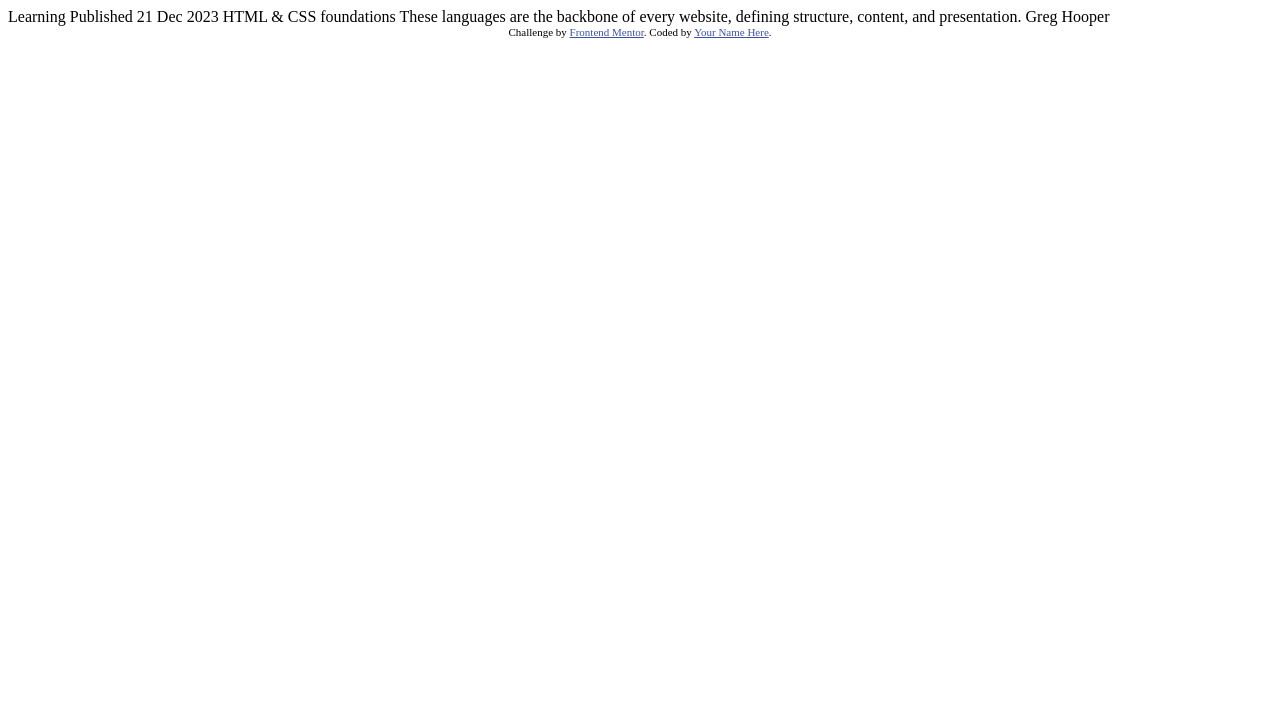
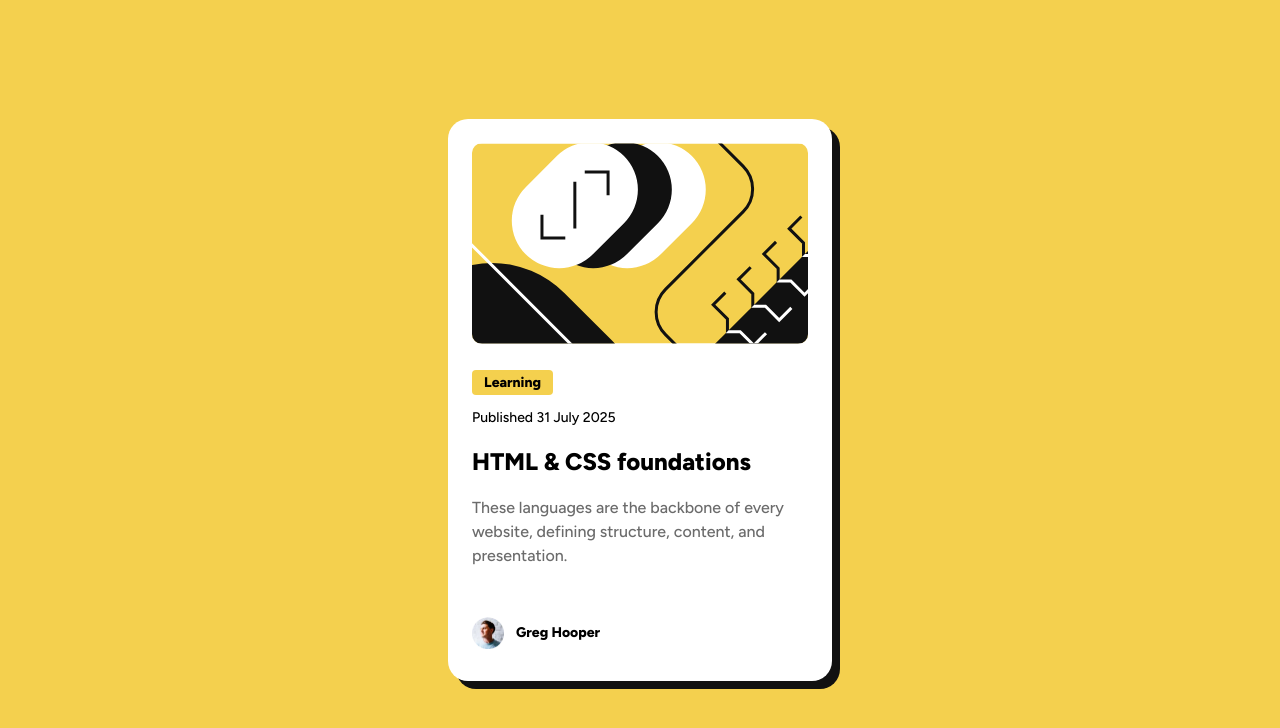
Before and after one commit to Sgrprsd/git-test, a plain HTML site: page blog-preview-card-main/index.html in a window 1280 px wide. Drawn offline with Linux system fonts and the light colour scheme.

Commit message:
Preview Card Main

```diff
--- /dev/null
+++ b/blog-preview-card-main/index.css
@@ -0,0 +1,124 @@
+:root {
+  --yellow: #f4d04e;
+  --gray-950: #111111;
+  --gray-500: #6b6b6b;
+  --white: #ffffff;
+}
+
+body {
+  margin: 0;
+  padding: 0;
+  font-family: "Figtree", sans-serif;
+}
+
+.container {
+  background-color: var(--yellow);
+  height: 100vh;
+  display: flex;
+  justify-content: center;
+  align-items: center;
+}
+
+.card {
+  max-width: 384px;
+  border-radius: 20px;
+  padding: 24px;
+  background-color: var(--white);
+  display: flex;
+  flex-direction: column;
+  row-gap: 24px;
+  box-shadow: 8px 8px 0px 0px var(--gray-950);
+  transition: transform 0.2s ease, box-shadow 0.2s ease;
+}
+
+.image > img {
+  width: 100%;
+  border-radius: 10px;
+  object-fit: cover;
+}
+
+.content {
+  > span {
+    padding: 4px 12px;
+    border-radius: 4px;
+    background-color: var(--yellow);
+    font-size: 14px;
+    line-height: 150%;
+    letter-spacing: 0px;
+    font-weight: 800;
+  }
+
+  > p:nth-of-type(1) {
+    font-size: 14px;
+    line-height: 150%;
+    letter-spacing: 0px;
+    font-weight: 500;
+  }
+
+  > h1 {
+    font-size: 24px;
+    line-height: 150%;
+    letter-spacing: 0px;
+    font-weight: 800;
+  }
+
+  > p:nth-of-type(2) {
+    color: var(--gray-500);
+    font-size: 16px;
+    line-height: 150%;
+    letter-spacing: 0px;
+    font-weight: 500;
+  }
+}
+
+.footer {
+  display: flex;
+  column-gap: 12px;
+  align-items: center;
+
+  > img {
+    height: 32px;
+    width: 32px;
+  }
+
+  > p {
+    font-size: 14px;
+    line-height: 150%;
+    letter-spacing: 0px;
+    font-weight: 800;
+  }
+}
+
+.card:hover {
+  transform: translateY(-4px);
+  box-shadow: 12px 12px 0px 0px var(--gray-950);
+
+  .content > h1 {
+    color: var(--yellow);
+    cursor: pointer;
+  }
+}
+
+@media (max-width: 375px) {
+  .container {
+    padding: 0px 24px;
+  }
+
+  .content {
+    > span {
+      font-size: 12px;
+    }
+
+    > p:nth-of-type(1) {
+      font-size: 12px;
+    }
+
+    > h1 {
+      font-size: 20px;
+    }
+
+    > p:nth-of-type(2) {
+      font-size: 14px;
+    }
+  }
+}
--- a/blog-preview-card-main/index.html
+++ b/blog-preview-card-main/index.html
@@ -1,34 +1,52 @@
 <!DOCTYPE html>
 <html lang="en">
   <head>
-  <meta charset="UTF-8">
-  <meta name="viewport" content="width=device-width, initial-scale=1.0"> <!-- displays site properly based on user's device -->
+    <meta charset="UTF-8" />
+    <meta name="viewport" content="width=device-width, initial-scale=1.0" />
+    <!-- displays site properly based on user's device -->
 
-  <link rel="icon" type="image/png" sizes="32x32" href="./assets/images/favicon-32x32.png">
+    <link
+      rel="icon"
+      type="image/png"
+      sizes="32x32"
+      href="./assets/images/favicon-32x32.png"
+    />
+    <link rel="preconnect" href="https://fonts.googleapis.com" />
+    <link rel="preconnect" href="https://fonts.gstatic.com" crossorigin />
+    <link
+      href="https://fonts.googleapis.com/css2?family=Figtree:ital,wght@0,300..900;1,300..900&family=Outfit:wght@100..900&display=swap"
+      rel="stylesheet"
+    />
 
-  <title>Frontend Mentor | Blog preview card</title>
+    <title>Blog preview card</title>
 
     <!-- Feel free to remove these styles or customise in your own stylesheet 👍 -->
-  <style>
-    .attribution { font-size: 11px; text-align: center; }
-    .attribution a { color: hsl(228, 45%, 44%); }
-  </style>
   </head>
   <body>
+    <div class="container">
+      <div class="card">
+        <div class="image">
+          <img src="./assets/images/illustration-article.svg" alt="top img" />
+        </div>
+        <div class="content">
+          <span>Learning</span>
 
-  Learning
+          <p>Published 31 July 2025</p>
 
-  Published 21 Dec 2023
+          <h1>HTML & CSS foundations</h1>
 
-  HTML & CSS foundations
-
-  These languages are the backbone of every website, defining structure, content, and presentation.
-
-  Greg Hooper
-
-  <div class="attribution">
-    Challenge by <a href="https://www.frontendmentor.io?ref=challenge" target="_blank">Frontend Mentor</a>.
-    Coded by <a href="#">Your Name Here</a>.
+          <p>
+            These languages are the backbone of every <br />
+            website, defining structure, content, and <br />
+            presentation.
+          </p>
         </div>
+        <div class="footer">
+          <img src="./assets/images/image-avatar.webp" alt="avatar" />
+          <p>Greg Hooper</p>
+        </div>
+      </div>
+    </div>
+    <link rel="stylesheet" href="index.css" />
   </body>
 </html>
```
Lines whose indentation alone changed are shown as unchanged.
